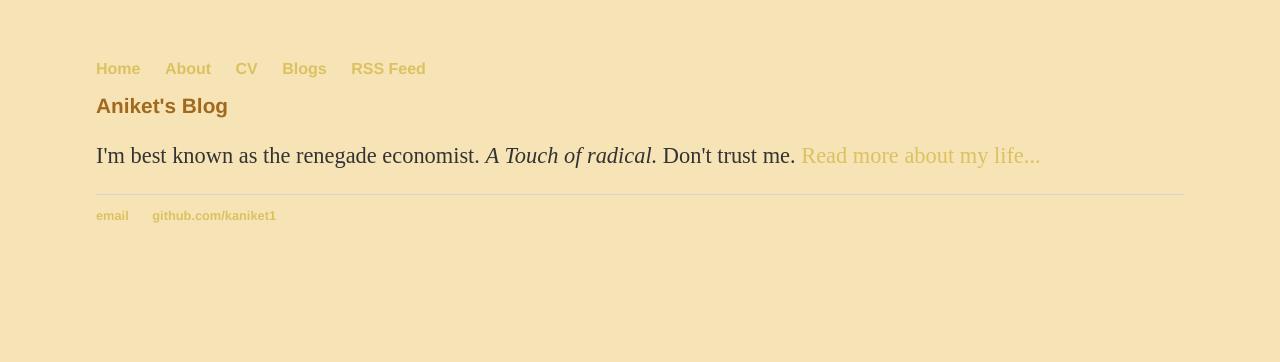
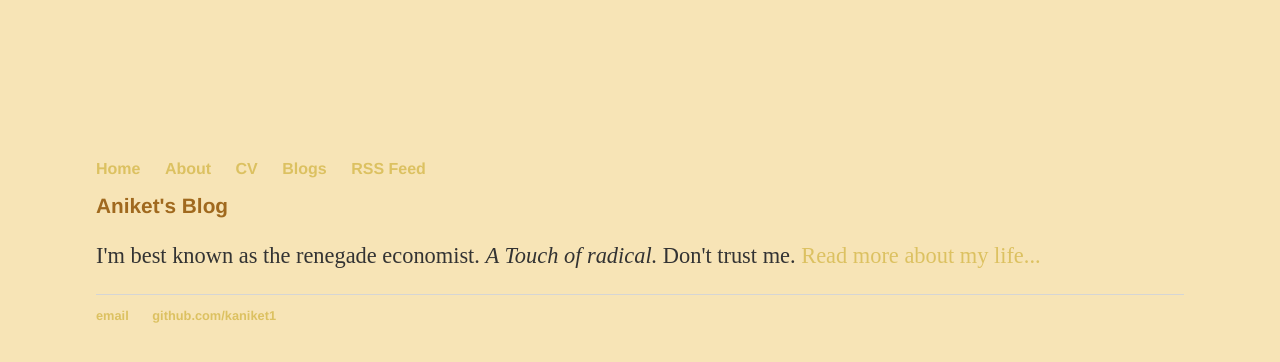
Before and after one commit to kaniket1/kaniket1.github.io, a Jekyll site: the page built from index.html, in a window 1280 px wide. Shown: the top 362 px of the page. Built offline with Jekyll 4.4.1, drawn with Linux system fonts in a browser that asks for light colours.

Commit message:
Update main.css

```diff
--- a/css/main.css
+++ b/css/main.css
@@ -1,5 +1,5 @@
 body {
-    margin: 60px auto;
+    margin: 160px auto;
     width: 85%;
     color: rgb(160,105,30);
     background-color: rgb(247,228,182);
```
